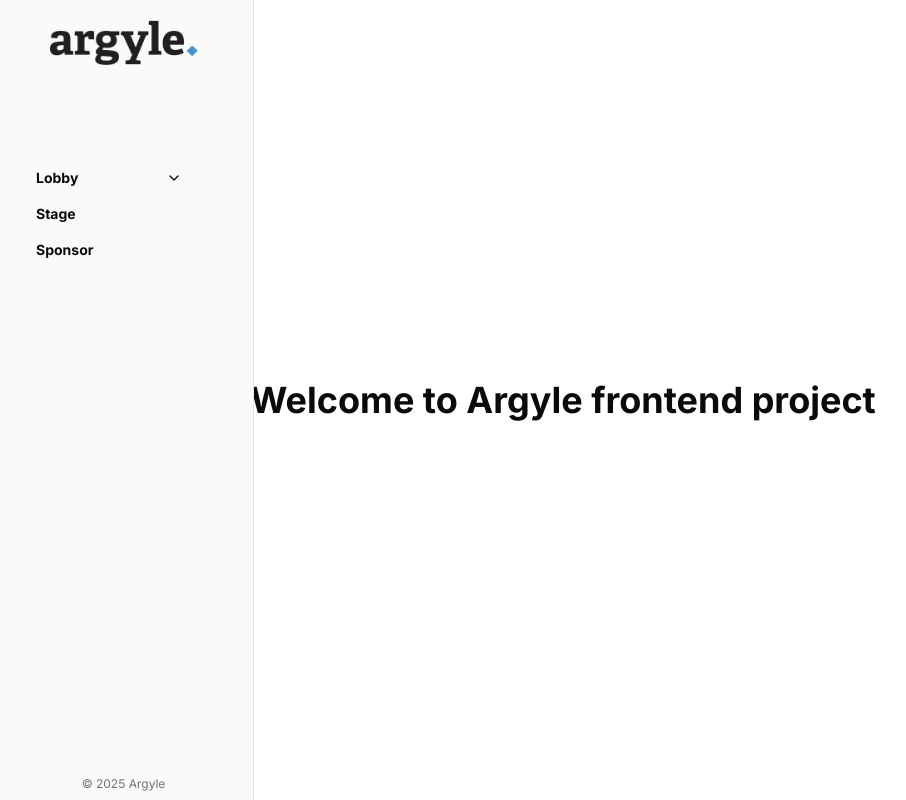
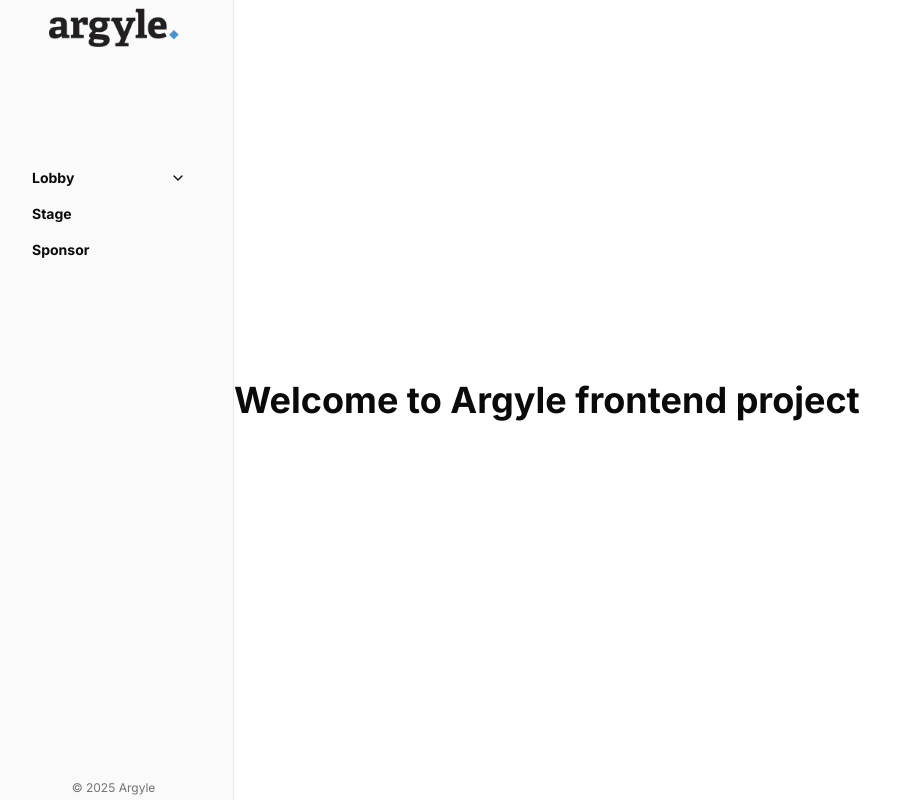
Before and after one commit to JatinGupta99/argyle_backend_project, a Next.js app: page / in a window 1280 px wide. Shown: the whole page, without its empty margins (6-912 px from the left). Built offline with nearby package versions, Linux system fonts and the light colour scheme.

Commit message:
feat: Implemented Appside bar and reduced its width to 64px

```diff
--- a/app/dashboard/events/[eventId]/sponsors/sponsor-booth/bill/page.tsx
+++ b/app/dashboard/events/[eventId]/sponsors/sponsor-booth/bill/page.tsx
@@ -10,7 +10,6 @@ export default function SponsorBoothBillPage() {
     <div className="flex h-screen ">
       {/* ====== Chat Panel (Immediately Next to Sidebar) ====== */}
       <div className="flex-shrink-0 w-[290px] bg-white  border-gray-200">
-        <AppSidebar />
         <ChatPanel
           title1="Chat"
           title2="Q&A"
--- a/components/stage/sidebar/AppSidebar.tsx
+++ b/components/stage/sidebar/AppSidebar.tsx
@@ -23,26 +23,26 @@ export function AppSidebar() {
   ];
 
   return (
-    <Sidebar className="w-65  ">
+    <Sidebar className="w-60">
       {/* Header */}
-      <SidebarHeader className="h-20 flex items-center px-5 relative bg-transparent ">
+      <SidebarHeader className="h-16 flex items-center px-3 relative bg-transparent">
         <Image
           src="/argyle-logo.png"
           alt="Argyle"
-          width={148}
-          height={45}
-          className="object-contain mt-3"
+          width={130}
+          height={40}
+          className="object-contain"
         />
       </SidebarHeader>
 
       {/* Sidebar content */}
-      <SidebarContent className="">
+      <SidebarContent className="p-0">
         <SidebarMenu>
           {/* Lobby with dropdown */}
           <SidebarMenuItem>
             <SidebarMenuButton
               onClick={() => setOpenLobby((prev) => !prev)}
-              className=" items-center gap-2 px-3 py-2 rounded-md hover:bg-muted/20 font-bold"
+              className="items-center gap-2 px-2 py-1.5 rounded-md hover:bg-muted/20 font-bold"
             >
               <span>Lobby</span>
               <ChevronDown
@@ -57,13 +57,13 @@ export function AppSidebar() {
             <div
               className={cn(
                 'overflow-hidden transition-all duration-300 ease-in-out',
-                openLobby ? 'max-h-[200px] opacity-100' : 'max-h-0 opacity-0'
+                openLobby ? 'max-h-40 opacity-100' : 'max-h-0 opacity-0'
               )}
             >
-              <ul className="mt-1 ml-4 space-y-1">
+              <ul className="mt-1 ml-3 space-y-0.5">
                 {lobbySubItems.map((sub) => (
                   <li key={sub.label}>
-                    <button className="w-full text-left px-3 py-1.5 text-sm text-muted-foreground hover:text-foreground hover:bg-muted/20 rounded-md transition font-bold">
+                    <button className="w-full text-left px-2 py-1 text-sm text-muted-foreground hover:text-foreground hover:bg-muted/20 rounded-md transition font-bold">
                       {sub.label}
                     </button>
                   </li>
@@ -74,7 +74,7 @@ export function AppSidebar() {
 
           {/* Stage Menu Item */}
           <SidebarMenuItem>
-            <SidebarMenuButton className="flex items-center gap-2 px-3 py-2 rounded-md font-bold">
+            <SidebarMenuButton className="flex items-center gap-2 px-2 py-1.5 rounded-md font-bold">
               <span>Stage</span>
               <span className="ml-auto w-5" />
             </SidebarMenuButton>
@@ -82,7 +82,7 @@ export function AppSidebar() {
 
           {/* Sponsor Menu Item */}
           <SidebarMenuItem>
-            <SidebarMenuButton className="flex  gap-2 px-3 py-2 rounded-md hover:bg-muted/20 font-bold">
+            <SidebarMenuButton className="flex items-center gap-2 px-2 py-1.5 rounded-md hover:bg-muted/20 font-bold">
               <span>Sponsor</span>
               <span className="ml-auto w-5" />
             </SidebarMenuButton>
@@ -91,7 +91,7 @@ export function AppSidebar() {
       </SidebarContent>
 
       {/* Footer */}
-      <SidebarFooter className="items-center text-xs text-muted-foreground px-2 py-2">
+      <SidebarFooter className="items-center text-xs text-muted-foreground px-2 py-1">
         © {new Date().getFullYear()} Argyle
       </SidebarFooter>
     </Sidebar>
--- a/components/stage/video/Tiles.tsx
+++ b/components/stage/video/Tiles.tsx
@@ -9,7 +9,7 @@ import {
 
 const VIDEOS_PER_PAGE = 6;
 
-export function Tiles() {
+export default function Tiles() {
   const localId = useLocalSessionId();
   const remoteIds = useParticipantIds({ filter: 'remote' });
   const allIds = localId ? [localId, ...remoteIds] : [...remoteIds];
--- a/components/ui/sidebar.tsx
+++ b/components/ui/sidebar.tsx
@@ -199,7 +199,16 @@ function Sidebar({
 
   return (
     <div
-      className="group peer text-sidebar-foreground hidden md:block bg-red-500"
+      className={cn(
+        'group peer text-sidebar-foreground hidden md:block relative transition-[width] duration-200 ease-linear',
+        'w-(--sidebar-width)',
+        'group-data-[collapsible=offcanvas]:w-0',
+        'group-data-[side=right]:rotate-180',
+        variant === 'floating' || variant === 'inset'
+          ? 'group-data-[collapsible=icon]:w-[calc(var(--sidebar-width-icon)+(--spacing(4)))]'
+          : 'group-data-[collapsible=icon]:w-(--sidebar-width-icon)',
+        className
+      )}
       data-state={state}
       data-collapsible={state === 'collapsed' ? collapsible : ''}
       data-variant={variant}
@@ -207,7 +216,7 @@ function Sidebar({
       data-slot="sidebar"
     >
       {/* This is what handles the sidebar gap on desktop */}
-      <div
+      {/* <div
         data-slot="sidebar-gap"
         className={cn(
           'relative w-(--sidebar-width) bg-transparent transition-[width] duration-200 ease-linear',
@@ -217,18 +226,14 @@ function Sidebar({
             ? 'group-data-[collapsible=icon]:w-[calc(var(--sidebar-width-icon)+(--spacing(4)))]'
             : 'group-data-[collapsible=icon]:w-(--sidebar-width-icon)'
         )}
-      />
-      <div
+      /> */}
+       <div
         data-slot="sidebar-container"
         className={cn(
-          'fixed inset-y-0 z-10 hidden h-svh w-(--sidebar-width) transition-[left,right,width] duration-200 ease-linear md:flex',
-          side === 'left'
-            ? 'left-0 group-data-[collapsible=offcanvas]:left-[calc(var(--sidebar-width)*-1)]'
-            : 'right-0 group-data-[collapsible=offcanvas]:right-[calc(var(--sidebar-width)*-1)]',
+          'absolute inset-0 z-10 hidden h-svh md:flex',
           variant === 'floating' || variant === 'inset'
             ? 'p-2 group-data-[collapsible=icon]:w-[calc(var(--sidebar-width-icon)+(--spacing(4))+2px)]'
-            : 'group-data-[collapsible=icon]:w-(--sidebar-width-icon) group-data-[side=left]:border-r group-data-[side=right]:border-l',
-          className
+            : 'group-data-[collapsible=icon]:w-(--sidebar-width-icon) group-data-[side=left]:border-r group-data-[side=right]:border-l'
         )}
         {...props}
       >
```
